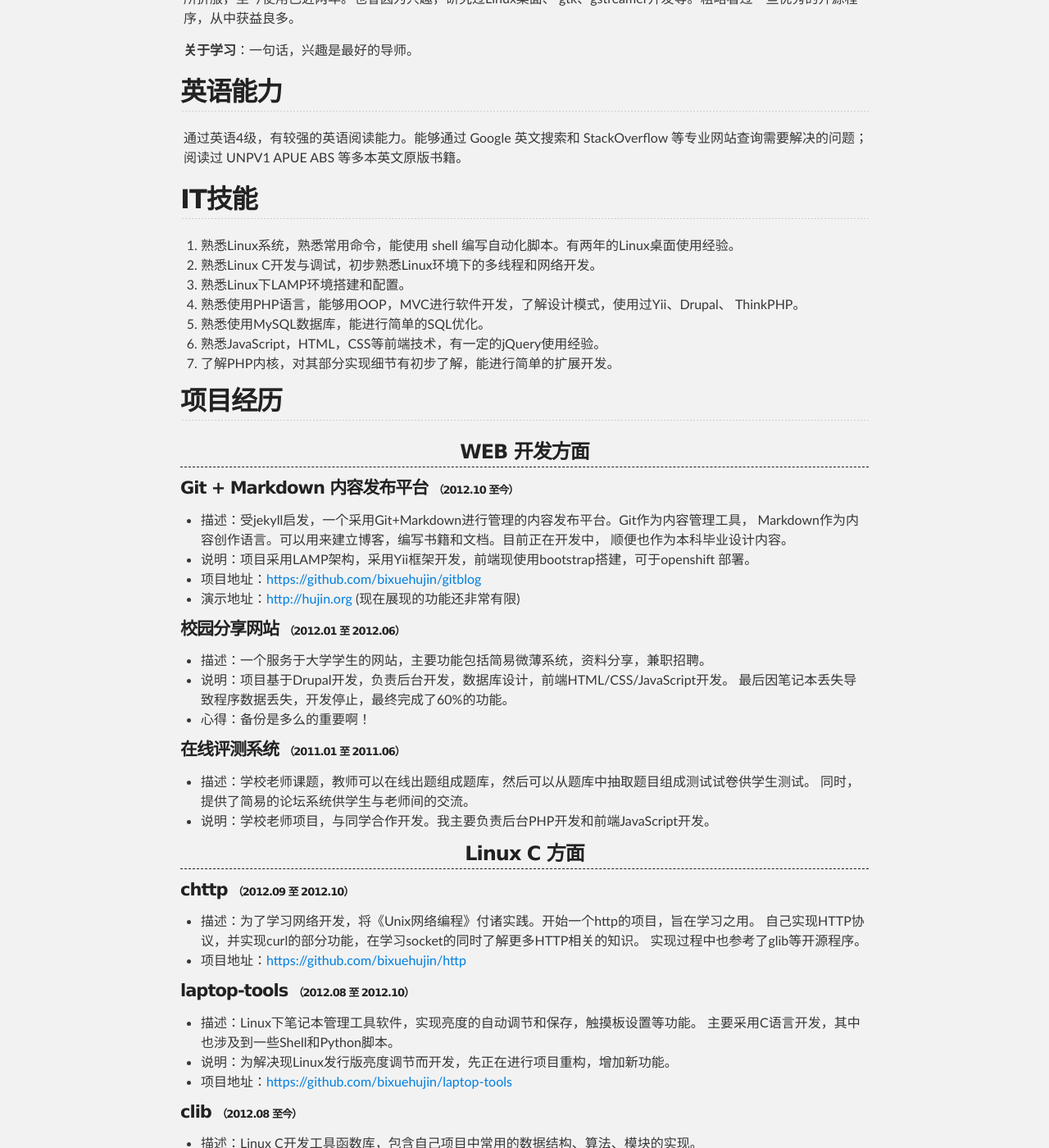
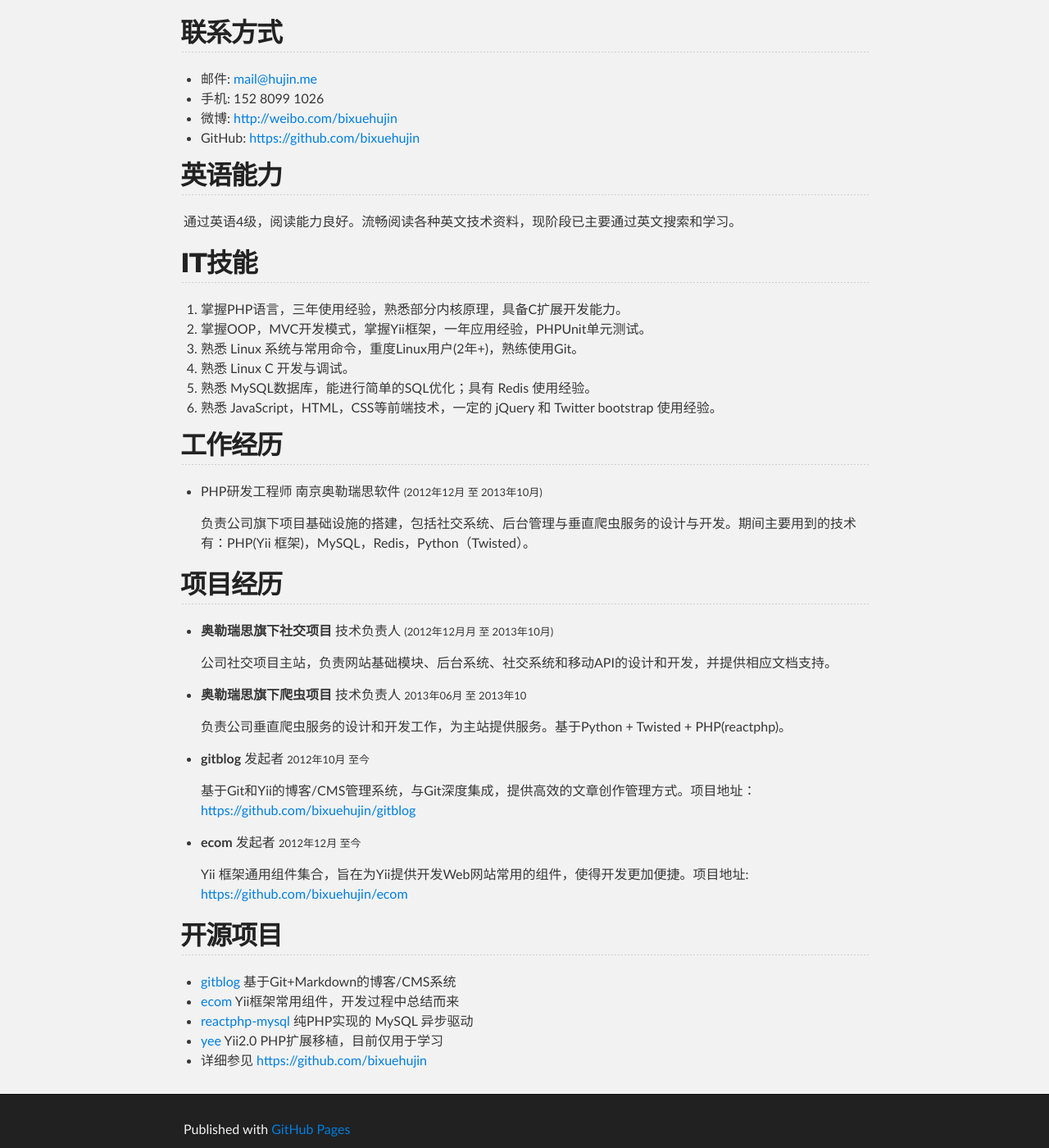
Before and after one commit to bixuehujin/bixuehujin.github.com, a Jekyll site: the page built from index.md, in a window 1280 px wide and 1400 px high, scrolled down 353 px. Shown: the whole window at 82% size. Built offline with Jekyll 4.4.1, drawn with Linux system fonts in a browser that asks for light colours; Markdown is read by kramdown in place of the engine named in the settings; comment, search, counter and statistics services are not loaded; some of the changed text lies outside the part shown.

Commit message:
resume updated

```diff
--- a/index.md
+++ b/index.md
@@ -1,82 +1,64 @@
 ---
 layout: default
-title: PHP或Linux C求职简历
+title: PHP研发工程师简历
 ---
 
-## 个人简介
+## 关于我
 
-  **关于背景**：就读于四川西南科技大学，非211非985的普通本科大学，
-专业为信息与计算科学属数学系偏计算机方向，将于2013年6月毕业。
+  **毕业院校**: 西南科技大学 2009级 本科
 
-  **关于技术**：大一期间机缘巧合开始学习PHP，JavaScript等Web开发技术，随后接触Linux
-多翻折腾之下为Linux的魅力所折服，至今使用已近两年。也曾因为兴趣，研究过Linux桌面、
-gtk、gstreamer开发等。粗略看过一些优秀的开源程序，从中获益良多。
+  **关于技术**: 热爱技术，开源爱好者，善于利用开源软件进行学习，对技术喜欢刨根问底。
 
-  **关于学习**：一句话，兴趣是最好的导师。
+  **关于学习**：兴趣是最好的导师。
+
+## 联系方式
+
+* 邮件: <mail@hujin.me>
+* 手机: 152 8099 1026
+* 微博: <http://weibo.com/bixuehujin>
+* GitHub: <https://github.com/bixuehujin>
 
 ## 英语能力
-  通过英语4级，有较强的英语阅读能力。能够通过 Google 英文搜索和 StackOverflow
-等专业网站查询需要解决的问题；阅读过 UNPV1 APUE ABS 等多本英文原版书籍。
+  通过英语4级，阅读能力良好。流畅阅读各种英文技术资料，现阶段已主要通过英文搜索和学习。
 
 ## IT技能
-1. 熟悉Linux系统，熟悉常用命令，能使用 shell 编写自动化脚本。有两年的Linux桌面使用经验。
-2. 熟悉Linux C开发与调试，初步熟悉Linux环境下的多线程和网络开发。
-3. 熟悉Linux下LAMP环境搭建和配置。
-4. 熟悉使用PHP语言，能够用OOP，MVC进行软件开发，了解设计模式，使用过Yii、Drupal、
-   ThinkPHP。
-5. 熟悉使用MySQL数据库，能进行简单的SQL优化。
-6. 熟悉JavaScript，HTML，CSS等前端技术，有一定的jQuery使用经验。
-7. 了解PHP内核，对其部分实现细节有初步了解，能进行简单的扩展开发。
+1. 掌握PHP语言，三年使用经验，熟悉部分内核原理，具备C扩展开发能力。
+2. 掌握OOP，MVC开发模式，掌握Yii框架，一年应用经验，PHPUnit单元测试。
+3. 熟悉 Linux 系统与常用命令，重度Linux用户(2年+)，熟练使用Git。
+4. 熟悉 Linux C 开发与调试。
+5. 熟悉 MySQL数据库，能进行简单的SQL优化；具有 Redis 使用经验。
+6. 熟悉 JavaScript，HTML，CSS等前端技术，一定的 jQuery 和 Twitter bootstrap 使用经验。
+
+## 工作经历
+
+* PHP研发工程师 南京奥勒瑞思软件 <i>(2012年12月 至 2013年10月)</i>
+
+  负责公司旗下项目基础设施的搭建，包括社交系统、后台管理与垂直爬虫服务的设计与开发。期间主要用到的技术有：PHP(Yii 框架)，MySQL，Redis，Python（Twisted）。
+
 
 ## 项目经历
 
-### WEB 开发方面
+* **奥勒瑞思旗下社交项目**  技术负责人 <i>(2012年12月月 至 2013年10月)</i>
 
-#### Git + Markdown 内容发布平台 <i>（2012.10 至今）</i>
-* 描述：受jekyll启发，一个采用Git+Markdown进行管理的内容发布平台。Git作为内容管理工具，
-  Markdown作为内容创作语言。可以用来建立博客，编写书籍和文档。目前正在开发中，
-  顺便也作为本科毕业设计内容。
-* 说明：项目采用LAMP架构，采用Yii框架开发，前端现使用bootstrap搭建，可于openshift
-  部署。
-* 项目地址：<https://github.com/bixuehujin/gitblog>
-* 演示地址：<http://hujin.org> (现在展现的功能还非常有限)
+  公司社交项目主站，负责网站基础模块、后台系统、社交系统和移动API的设计和开发，并提供相应文档支持。
 
-#### 校园分享网站 <i> （2012.01 至 2012.06） </i>
-* 描述：一个服务于大学学生的网站，主要功能包括简易微薄系统，资料分享，兼职招聘。
-* 说明：项目基于Drupal开发，负责后台开发，数据库设计，前端HTML/CSS/JavaScript开发。
-  最后因笔记本丢失导致程序数据丢失，开发停止，最终完成了60%的功能。
-* 心得：备份是多么的重要啊！
+* **奥勒瑞思旗下爬虫项目**  技术负责人 <i>2013年06月 至 2013年10</i>
 
-#### 在线评测系统 <i>（2011.01 至 2011.06）</i>
-* 描述：学校老师课题，教师可以在线出题组成题库，然后可以从题库中抽取题目组成测试试卷供学生测试。
-  同时，提供了简易的论坛系统供学生与老师间的交流。
-* 说明：学校老师项目，与同学合作开发。我主要负责后台PHP开发和前端JavaScript开发。
+  负责公司垂直爬虫服务的设计和开发工作，为主站提供服务。基于Python + Twisted + PHP(reactphp)。
 
-### Linux C 方面
+* **gitblog** 发起者 <i>2012年10月 至今</i>
 
-#### chttp <i>（2012.09 至 2012.10）</i>
-* 描述：为了学习网络开发，将《Unix网络编程》付诸实践。开始一个http的项目，旨在学习之用。
-  自己实现HTTP协议，并实现curl的部分功能，在学习socket的同时了解更多HTTP相关的知识。
-  实现过程中也参考了glib等开源程序。
-* 项目地址：<https://github.com/bixuehujin/http>
+  基于Git和Yii的博客/CMS管理系统，与Git深度集成，提供高效的文章创作管理方式。项目地址：<https://github.com/bixuehujin/gitblog>
 
-#### laptop-tools <i>（2012.08 至 2012.10）</i>
-* 描述：Linux下笔记本管理工具软件，实现亮度的自动调节和保存，触摸板设置等功能。
-  主要采用C语言开发，其中也涉及到一些Shell和Python脚本。
-* 说明：为解决现Linux发行版亮度调节而开发，先正在进行项目重构，增加新功能。
-* 项目地址：<https://github.com/bixuehujin/laptop-tools>
+* **ecom** 发起者 <i>2012年12月 至今</i>
 
-#### clib <i>（2012.08 至今） </i>
-* 描述：Linux C开发工具函数库，包含自己项目中常用的数据结构、算法、模块的实现。
-* 说明：部分模块实现参考了php-internal，glib等开源程序。
-* 项目地址：<https://github.com/bixuehujin/clib>
+  Yii 框架通用组件集合，旨在为Yii提供开发Web网站常用的组件，使得开发更加便捷。项目地址: <https://github.com/bixuehujin/ecom>
 
-## 求职方向
-  PHP或Linux C开发相关
 
-## 联系方式
+## 开源项目
 
-* 邮箱：bixuehujin#gmail.com
-* 手机：152 8099 1026
-* github: <https://github.com/bixuehujin>
-* 微博<http://weibo.com/bixuehujin>
+  * [gitblog](https://github.com/bixuehujin/gitblog)    基于Git+Markdown的博客/CMS系统
+  * [ecom](https://github.com/bixuehujin/ecom)  Yii框架常用组件，开发过程中总结而来
+  * [reactphp-mysql](https://github.com/bixuehujin/reactphp-mysql)  纯PHP实现的 MySQL 异步驱动
+  * [yee](https://github.com/bixuehujin/yee)  Yii2.0 PHP扩展移植，目前仅用于学习
+  * 详细参见 <https://github.com/bixuehujin>
```
